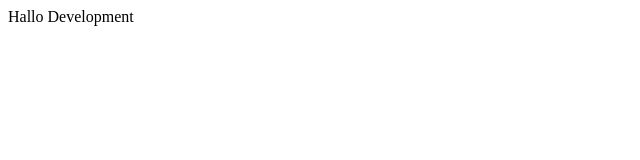
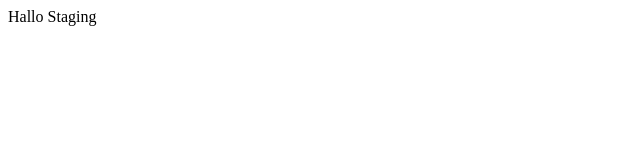
Before and after one commit to aultokped/repotutor, a plain HTML site: page index.html in a window 1280 px wide. Shown: the full height of the page, 0-640 px from the left. Drawn offline with Linux system fonts and the light colour scheme.

Commit message:
first commit

```diff
--- a/index.html
+++ b/index.html
@@ -1,3 +1,3 @@
 <html>
-<p>Hallo Development</p>
+<p>Hallo Staging</p>
 </html>
```
